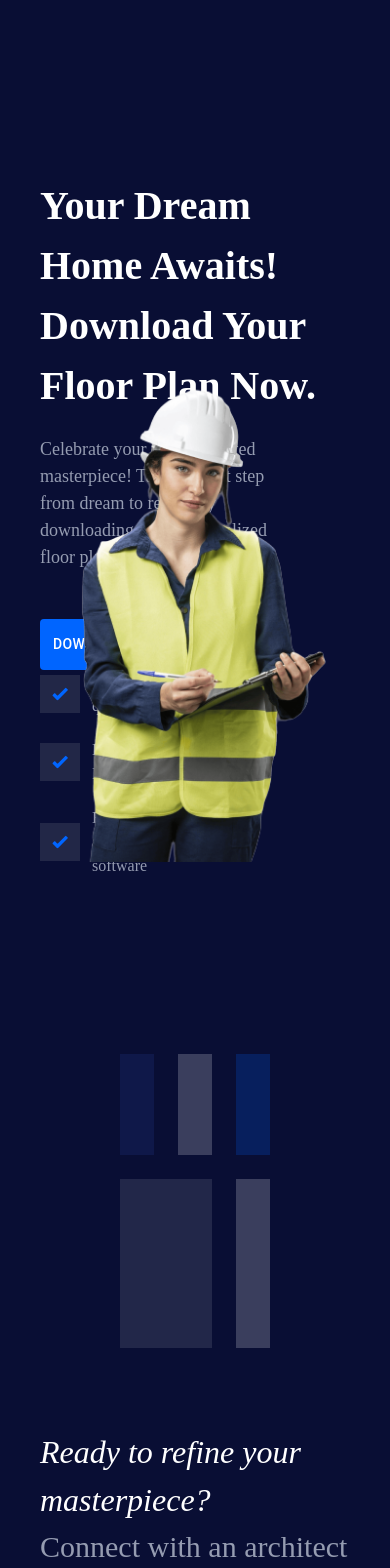
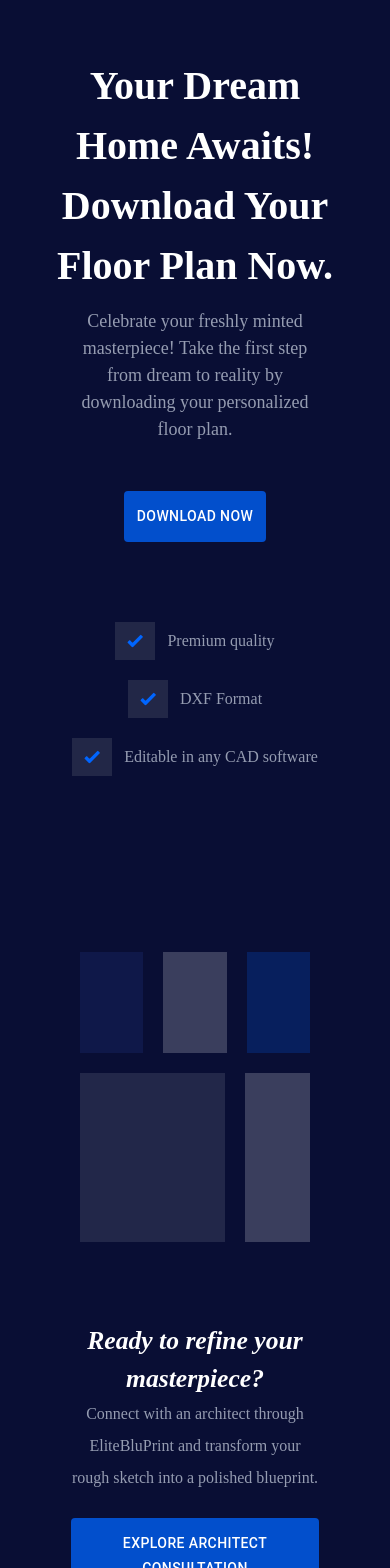
Before and after one commit to hashimkalam/SDGP-CS-28, a React (Create React App) app in the folder client/: page /download in a window 390 px wide. Shown: the top 1568 px of the page. Built offline with nearby package versions, Linux system fonts and the light colour scheme.

Commit message:
made the register page responsive

```diff
--- a/client/src/components/Download.js
+++ b/client/src/components/Download.js
@@ -12,28 +12,32 @@ const options = [
 
 function Download() {
   const buttonStyles = {
-    background: "#0065FF",
+    background: "rgba(0, 101, 255, .75)",
     color: "#fff",
     padding: "13px",
+    "&:hover": {
+      background: "rgba(0, 101, 255, 1)",
+    },
   };
 
   return (
-    <div className="max-w-[1560px] mx-auto pt-44 min-h-screen overflow-hidden lg:overflow-auto  flex flex-col lg:flex-row text-white p-10">
-      <div className="lg:flex-[.5]">
-        <div className="h-[40%]">
-          <h1 className="text-[40px] font-semibold">
-            Your Dream Home Awaits! Download Your Floor Plan Now.
-          </h1>
-          <p className="text-[#959cb1] text-[18px] mb-12 mt-5 w-[80%]">
-            Celebrate your freshly minted masterpiece! Take the first step from
-            dream to reality by downloading your personalized floor plan.
-          </p>
+    <div className="max-w-[1560px] mx-auto pt-28 min-h-screen overflow-hidden lg:overflow-auto flex flex-col lg:flex-row text-white p-10">
+      <div className="lg:flex-[.5] flex flex-col justify-center -mt-14 relative">
+        <h1 className="text-center lg:text-left text-[40px] font-semibold">
+          Your Dream Home Awaits! Download Your Floor Plan Now.
+        </h1>
+        <p className="text-center lg:text-left mx-auto lg:mx-0 text-[#959cb1] text-[18px] mb-12 mt-3 w-[80%]">
+          Celebrate your freshly minted masterpiece! Take the first step from
+          dream to reality by downloading your personalized floor plan.
+        </p>
 
-          <Button style={buttonStyles}> Download Now </Button>
+        <div className="flex justify-center lg:justify-start">
+          <Button sx={buttonStyles}>Download Now</Button>
         </div>
-        <div className="space-y-5 h-[40%] relative flex flex-col justify-center">
+
+        <div className="space-y-5 mt-10 sm:ml-12 lg:ml-0 flex flex-col justify-center">
           {options.map((option, index) => (
-            <div className="flex items-center space-x-3 w-[40%]">
+            <div className="flex items-center w-full justify-center sm:justify-start space-x-3 sm:w-[25%] lg:w-[35%] mt-10 lg:mt-0">
               <img
                 key={index}
                 src={tick_image}
@@ -47,33 +51,35 @@ function Download() {
           <img
             src={person_image}
             alt="Person Image"
-            className="absolute bottom-4 right-0"
+            className="absolute -bottom-32 lg:-bottom-10 right-0 lg:right-10 xl:right-20 w-[250px] lg:w-[275px] xl:w-[300px] hidden sm:block"
           />
         </div>
       </div>
 
-      <div className="mt-24 lg:-mt-12 lg:flex-[.5]">
-        <div className="space-y-6 p-20 lg:p-10">
-          <div className="flex space-x-6  h-[12vh]">
+      <div className="mt-24 lg:-mt-12 lg:flex-[.5] displayFlex flex-col">
+        <div className="space-y-5 pt-20 p-10 lg:p-10 w-full sm:w-[80%] lg:w-[70%]">
+          <div className="flex space-x-5 h-[12vh]">
             <div className="bg-[#4A6CF7]/10 hover:bg-[#4A6CF7]/20 hoverEffect" />
             <div className="bg-[#fff]/20 hover:bg-[#fff]/30 hoverEffect" />
             <div className="bg-[#0065FF]/20 hover:bg-[#0065FF]/30 hoverEffect" />
           </div>
-          <div className="grid grid-cols-3 space-x-4  h-[20vh] ">
-            <div className="col-span-2 bg-[#fff]/10 hover:bg-[#] mr-2 hoverEffect" />
-            <div className="bg-[#fff]/20 hoverEffect" />
+          <div className="grid grid-cols-3 space-x-3 h-[20vh] ">
+            <div className="col-span-2 bg-[#fff]/10 hover:bg-[#fff]/20 mr-2 hoverEffect" />
+            <div className="bg-[#fff]/20 hover:bg-[#fff]/30 hoverEffect" />
           </div>
         </div>
 
-        <div>
-          <h1 className="text-[32px] italic">
+        <div className="w-[80%] mt-10">
+          <h1 className="text-center lg:text-left text-[25.6px] lg:text-[32px] italic font-semibold">
             Ready to refine your masterpiece?
           </h1>
-          <p className="text-[30px] text-[#959CB1] mb-6">
+          <p className="flex leading-loose text-center lg:text-left text-[16px] md:text-[20px] xl:text-[24px] text-[#959CB1] mb-6">
             Connect with an architect through EliteBluPrint and transform your
             rough sketch into a polished blueprint.
           </p>
-          <Button style={buttonStyles}>Explore Architect Consultation</Button>
+          <div className="flex justify-center">
+            <Button sx={buttonStyles}>Explore Architect Consultation</Button>
+          </div>
         </div>
       </div>
     </div>
--- a/client/src/components/Register.js
+++ b/client/src/components/Register.js
@@ -116,12 +116,12 @@ function Register() {
         </Link>
 
         <div className="grid place-items-center h-[85vh] lg:h-[83vh]">
-          <div className="justifyCenter flex-col w-full -mt-[4vh]">
+          <div className="displayFlex flex-col w-full -mt-[4vh]">
             <h2 className="uppercase font-bold text-2xl text-center pt-5 pb-10">
               {loginPage ? "login" : "get started now"}
             </h2>
             <form
-              className="w-3/4 sm:w-2/4 md:w-3/4 justifyCenter flex-col "
+              className="w-3/4 sm:w-2/4 md:w-3/4 displayFlex flex-col "
               onSubmit={submitHandler}
             >
               <div className="link ">
--- a/client/src/index.css
+++ b/client/src/index.css
@@ -14,7 +14,7 @@
 }
 
 @layer components {
-  .justifyCenter {
+  .displayFlex {
     @apply flex justify-center items-center;
   }
   .link {
```
